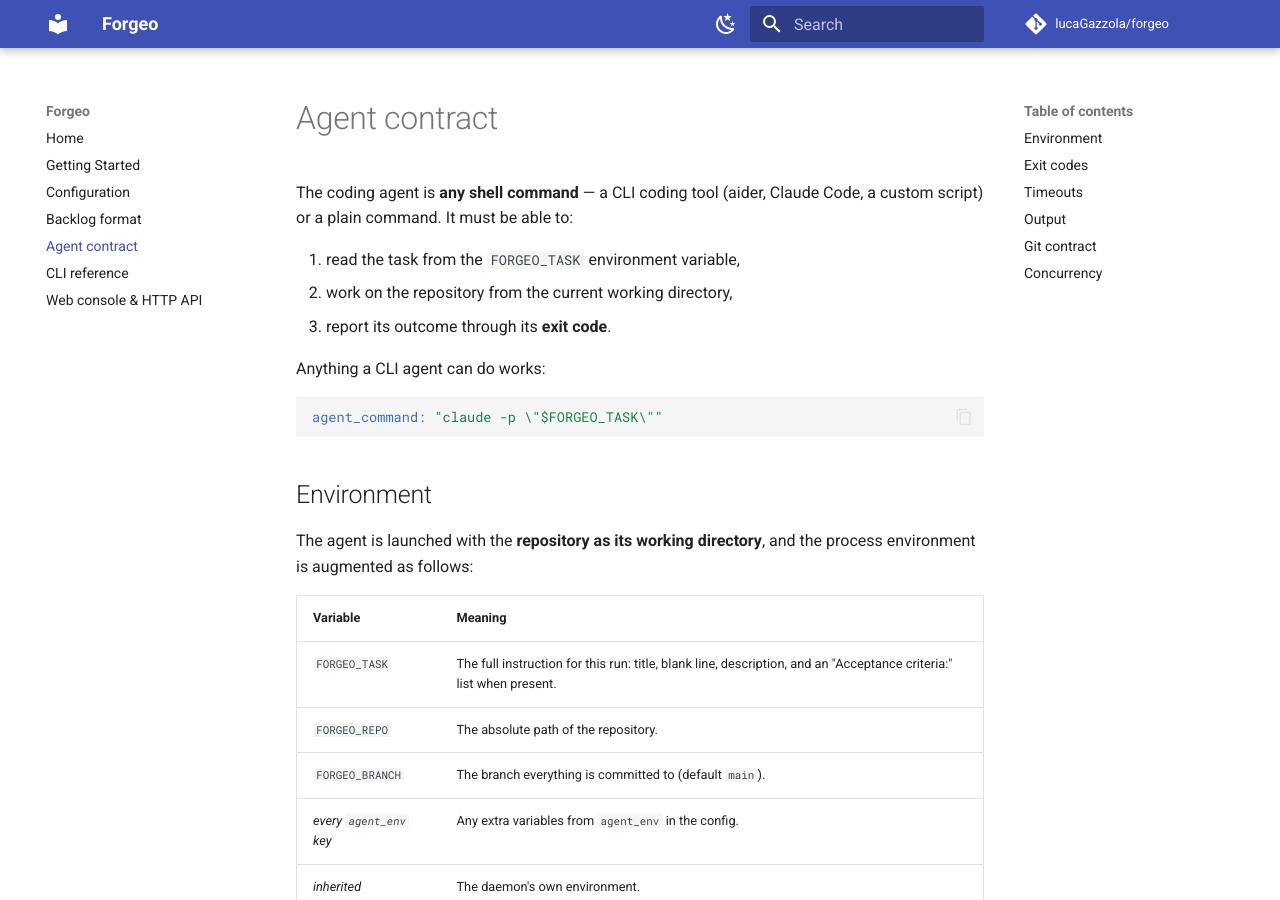
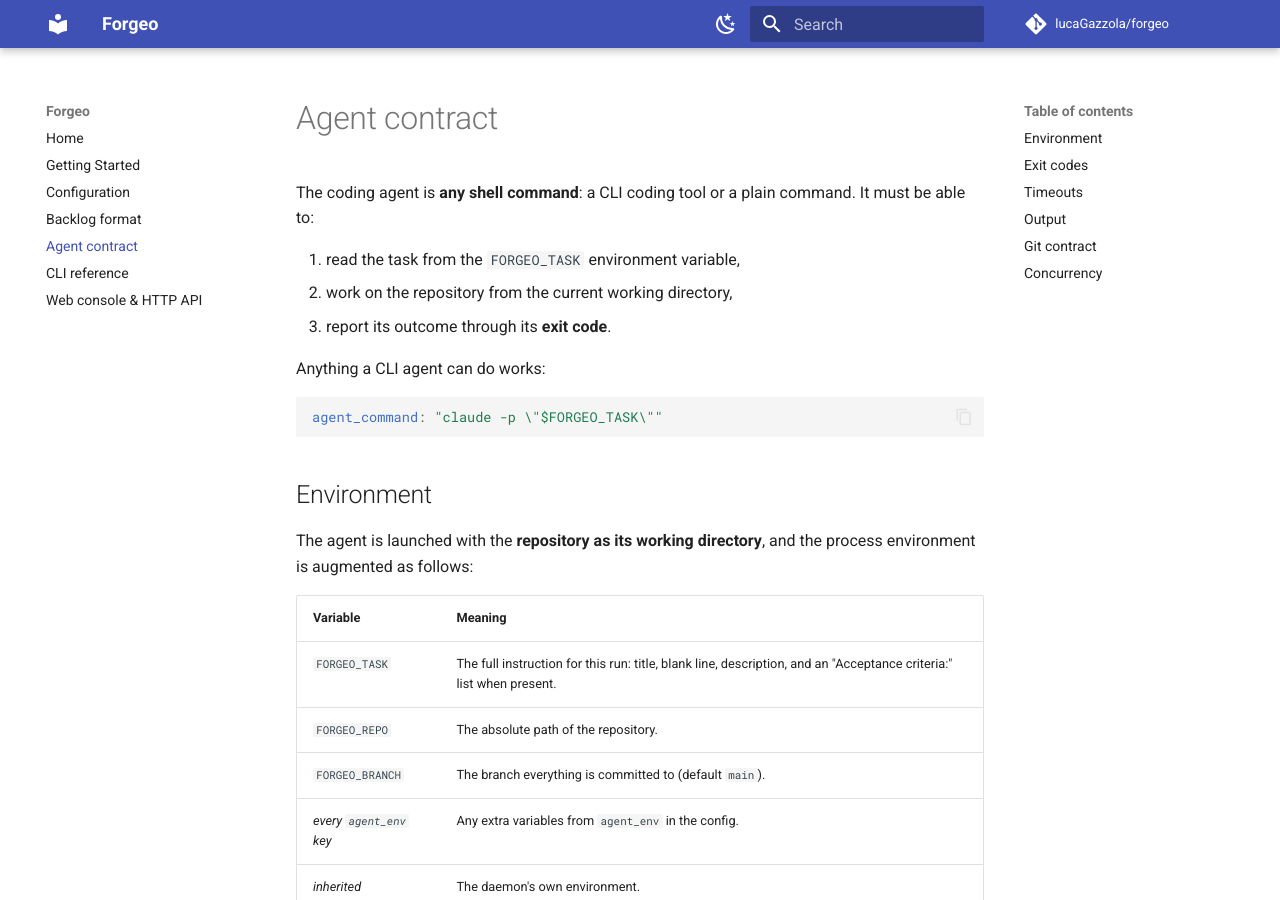
Before and after one commit to lucaGazzola/autonomous-software-factory, an MkDocs documentation site: the page built from docs/agent-contract.md, in a window 1280 px wide and 900 px high. Built offline with MkDocs 1.6.1 and Material for MkDocs 9.7.7, drawn with Linux system fonts in a browser that asks for light colours; comment, search, counter and statistics services are not loaded.

```diff
--- a/docs/agent-contract.md
+++ b/docs/agent-contract.md
@@ -1,7 +1,6 @@
 # Agent contract
 
-The coding agent is **any shell command** — a CLI coding tool (aider, Claude
-Code, a custom script) or a plain command. It must be able to:
+The coding agent is **any shell command**: a CLI coding tool or a plain command. It must be able to:
 
 1. read the task from the `FORGEO_TASK` environment variable,
 2. work on the repository from the current working directory,
```
Also changed, not shown: README.md (+10 -14 lines), 1 other file.
